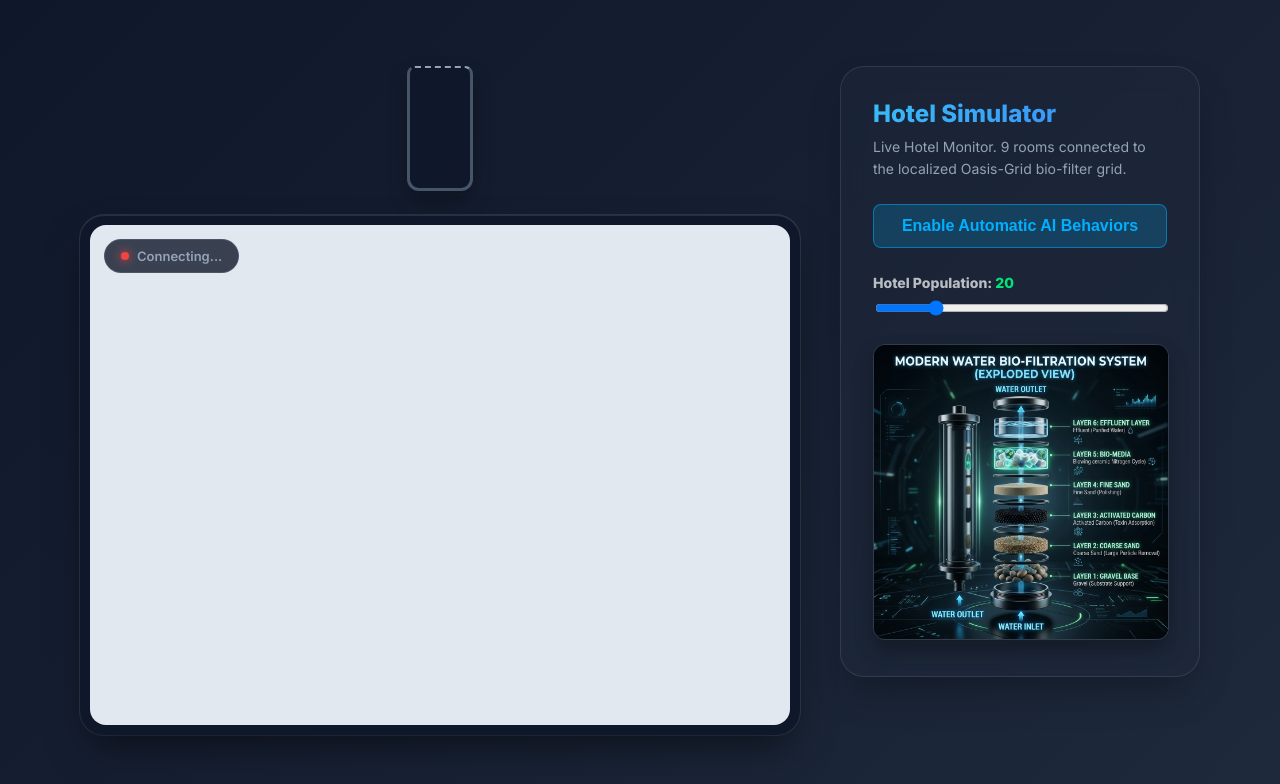
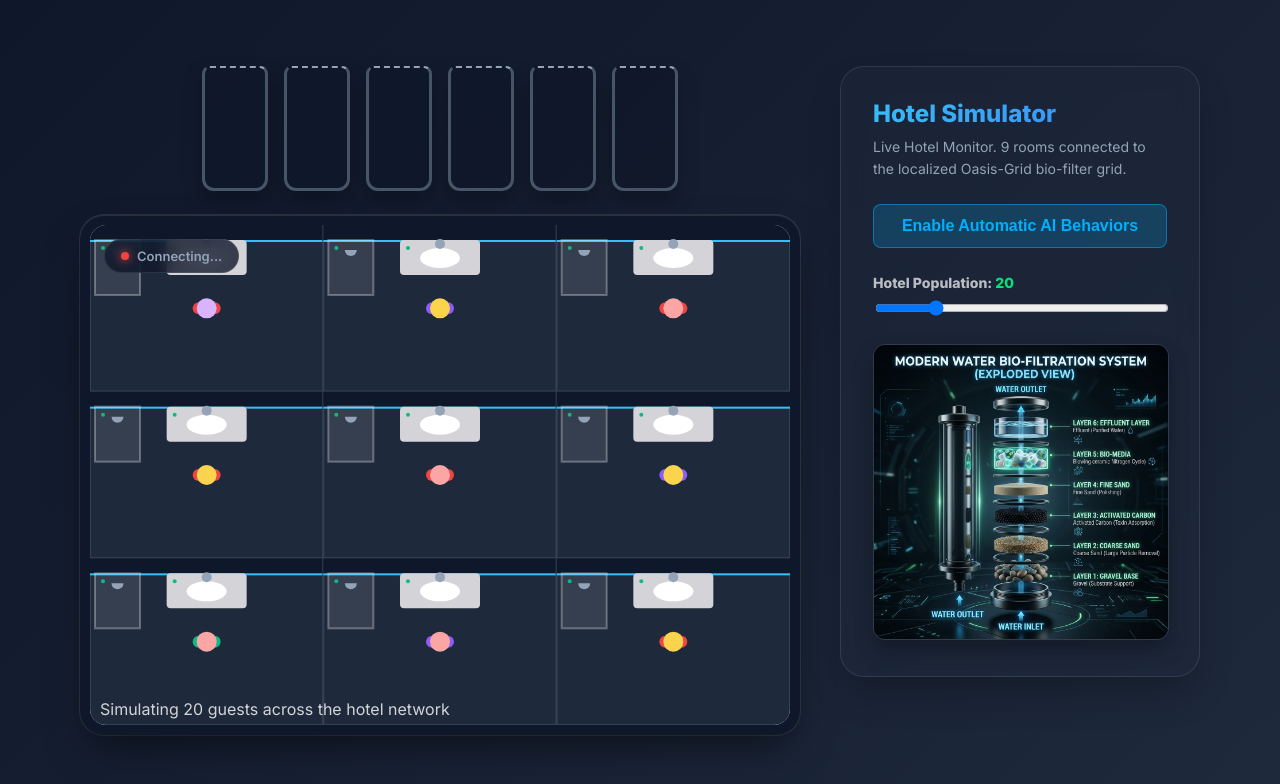
Before and after one commit to chkobbaa/hackathon, a website: page public/index.html in a window 1280 px wide. Drawn offline with nearby package versions, Linux system fonts and the light colour scheme; no server answers.

Commit message:
Fix Javascript syntax errors in template literals

```diff
--- a/public/game.js
+++ b/public/game.js
@@ -141,14 +141,14 @@ class Room {
         // Particles
         this.particles.forEach(p => {
             const opacity = p.life;
-            ctx.fillStyle = \`rgba(56, 189, 248, \${opacity})\`;
+            ctx.fillStyle = `rgba(56, 189, 248, ${opacity})`;
             ctx.beginPath();
             ctx.arc(p.x, p.y, 1.2, 0, Math.PI * 2);
             ctx.fill();
         });
 
         this.showerParticles.forEach(p => {
-            ctx.fillStyle = \`rgba(56, 189, 248, \${p.life})\`;
+            ctx.fillStyle = `rgba(56, 189, 248, ${p.life})`;
             ctx.fillRect(p.x, p.y, 2, 6);
         });
     }
@@ -300,7 +300,7 @@ function updateReservoirs() {
     let activeReservoirIndex = Math.floor(totalFilteredWater / reservoirCapacity);
 
     for(let i=0; i<6; i++) {
-        const res = document.getElementById(\`reservoir-\${i}\`);
+        const res = document.getElementById(`reservoir-${i}`);
         if (!res) continue;
         res.classList.add('visible');
 
@@ -311,9 +311,9 @@ function updateReservoirs() {
             fillPercentage = ((totalFilteredWater % reservoirCapacity) / reservoirCapacity) * 100;
         }
 
-        const waterLvl = document.getElementById(\`water-level-\${i}\`);
+        const waterLvl = document.getElementById(`water-level-${i}`);
         if (waterLvl) {
-            waterLvl.style.height = \`\${fillPercentage}%\`;
+            waterLvl.style.height = `${fillPercentage}%`;
         }
     }
 }
@@ -331,7 +331,7 @@ function draw() {
 
     ctx.fillStyle = "rgba(255,255,255,0.8)";
     ctx.font = "16px Inter";
-    ctx.fillText(\`Simulating \${serverState.population} guests across the hotel network\`, 10, canvas.height - 10);
+    ctx.fillText(`Simulating ${serverState.population} guests across the hotel network`, 10, canvas.height - 10);
 }
 
 function loop() {
@@ -341,14 +341,14 @@ function loop() {
     }
 }
 
-const workerCode = \`
+const workerCode = `
   let interval;
   self.onmessage = function(e) {
     if (e.data === 'start') {
       interval = setInterval(() => self.postMessage('tick'), 16);
     }
   };
-\`;
+`;
 const blob = new Blob([workerCode], {type: 'application/javascript'});
 const worker = new Worker(URL.createObjectURL(blob));
 
--- a/public/index.html
+++ b/public/index.html
@@ -205,6 +205,6 @@
     </div>
 
     <script src="/socket.io/socket.io.js"></script>
-    <script src="game.js?v=2"></script>
+    <script src="game.js?v=3"></script>
 </body>
 </html>
```
